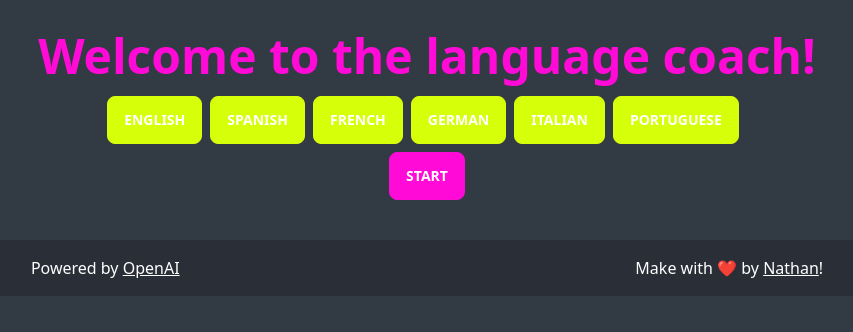
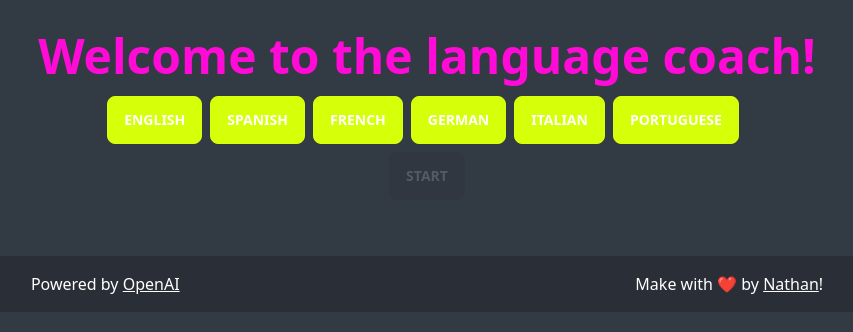
Before and after one commit to Thykof/languachat-web, a React (Vite) app: page / in a window 1280 px wide. Shown: the top 332 px of the page, without its empty margins (213-1066 px from the left). Built offline with nearby package versions, Linux system fonts and the light colour scheme; no server answers.

Commit message:
disable start button

```diff
--- a/src/components/Chat.tsx
+++ b/src/components/Chat.tsx
@@ -28,14 +28,14 @@ export const Chat: React.FC<Props> = ({ session }) => {
   }
 
   return (
-    <div className="flex flex-col w-4/5">
+    <div className="flex flex-col">
       <div className="pb-4">
         {messages.map((message, index) => (
           <MessageComponent key={index} message={message} />
         ))}
       </div>
       <textarea
-        className="m-4 textarea textarea-primary textarea-bordered textarea-lg w-full resize-none overflow-auto"
+        className="m-4 textarea textarea-primary textarea-bordered textarea-lg resize-none overflow-auto"
         rows={1}
         disabled={session.status === SessionStatus.Ended || loading}
         onKeyDown={onKeyDown}
--- a/src/components/ClassroomSelector.tsx
+++ b/src/components/ClassroomSelector.tsx
@@ -9,13 +9,14 @@ interface ClassroomSelectorProps {
 
 export const ClassroomSelector: React.FC<ClassroomSelectorProps> = ({ setSession }) => {
   const [selectedLanguage, setSelectedLanguage] = React.useState<Language | null>(null);
-  const startActive = true;
+  const [startActive, setStartActive] = React.useState(false);
 
   const start = async () => {
     if (selectedLanguage === null) {
       console.error('No language selected');
       return;
     }
+    setStartActive(false);
     const session = await newSession(selectedLanguage);
     play(session.chat.messages[0].speech?.data!);
     setSession(session);
@@ -26,13 +27,14 @@ export const ClassroomSelector: React.FC<ClassroomSelectorProps> = ({ setSession
       console.error(`Invalid language: ${language}`);
     }
     setSelectedLanguage(language as Language);
+    setStartActive(true);
   };
 
   // language, coach, level, topic
 
   return (
     <>
-      <div className="flex flex-col">
+      <div className="flex flex-col pb-4">
         <div className="flex flex-wrap justify-center">
           {Object.values(Language).map((language) => (
             <button
```
